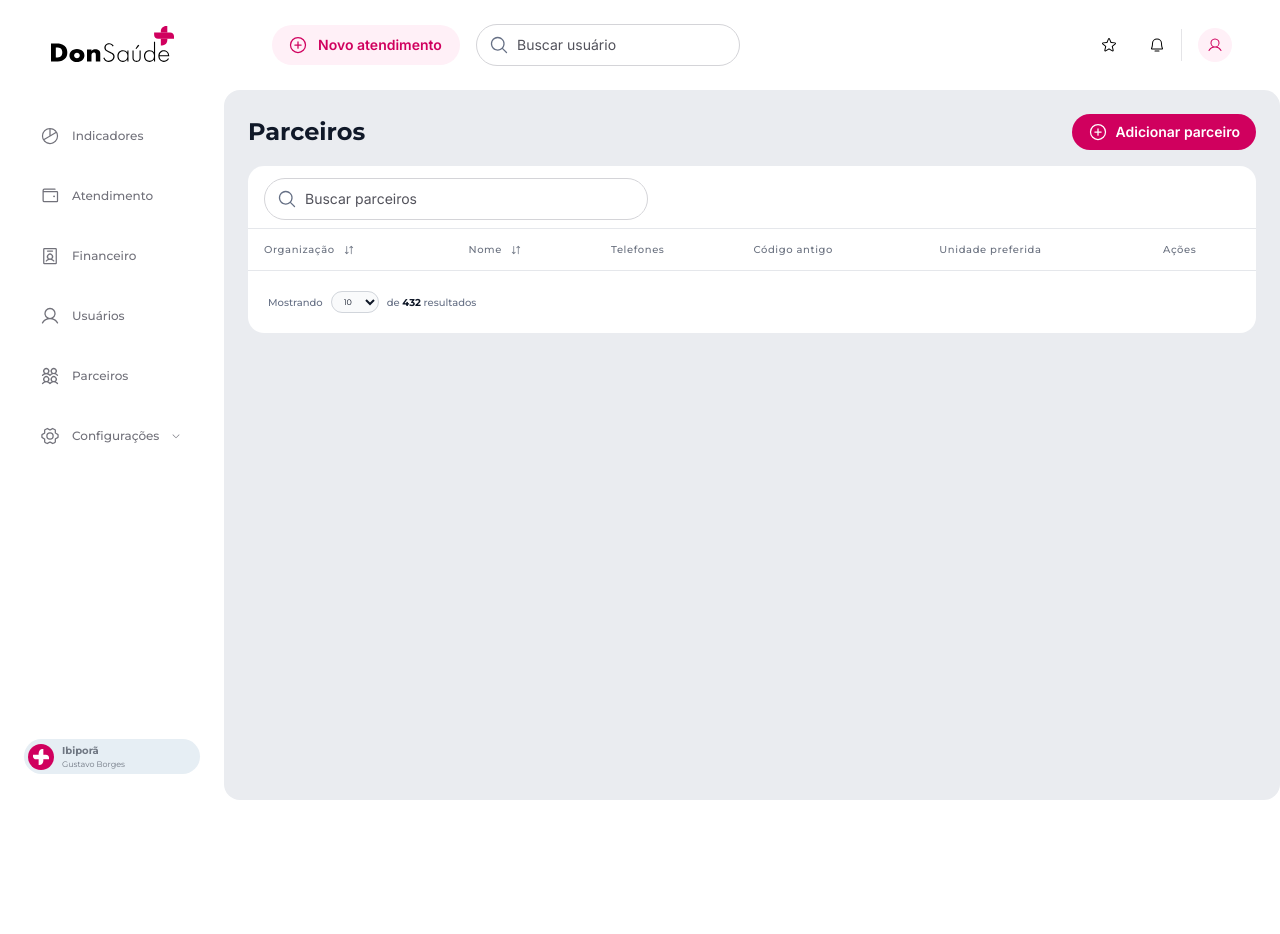
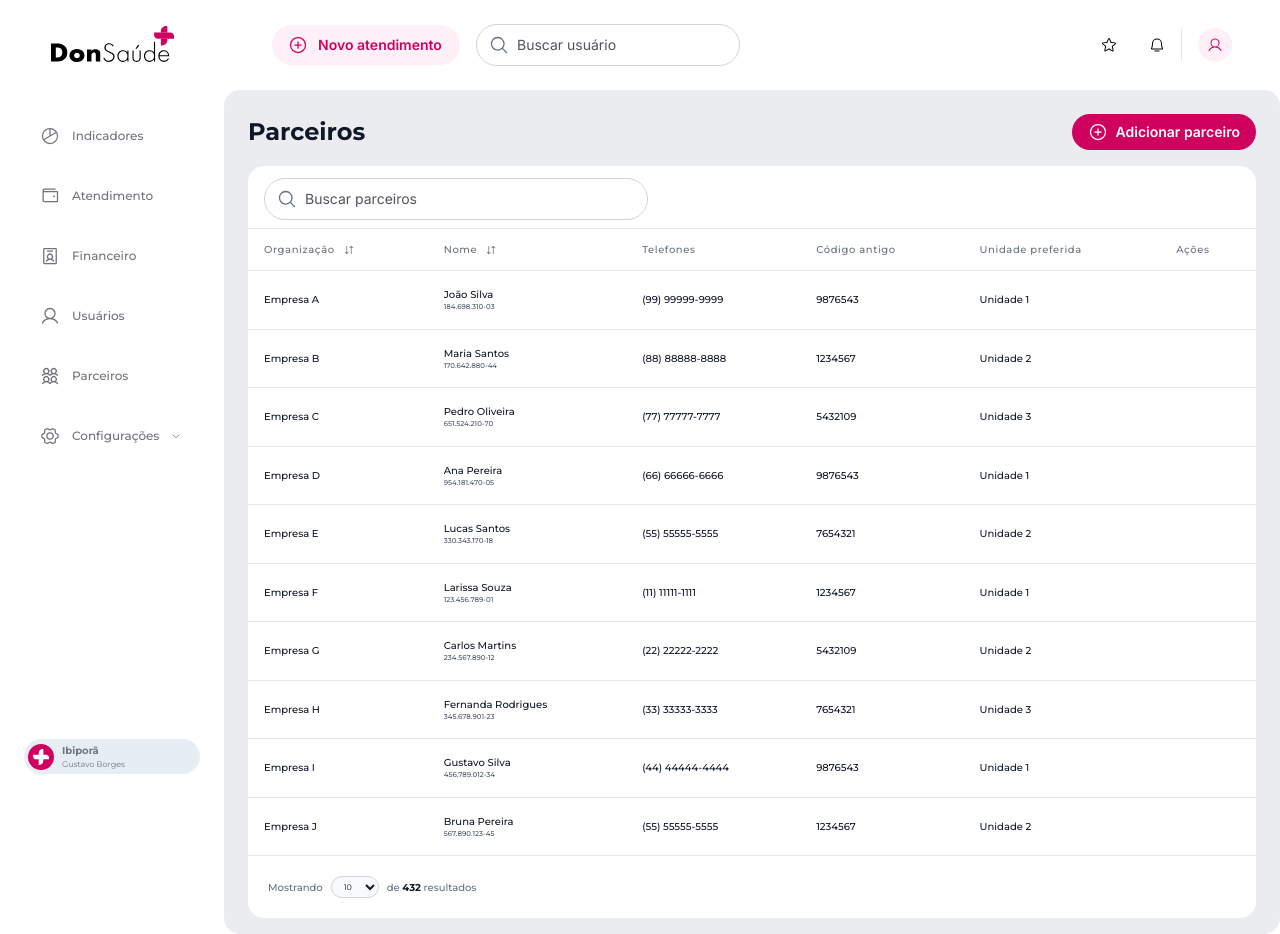
Before and after one commit to MateusJSouza/teste-donSaude, a React (Vite) app in the folder front/: page / in a window 1280 px wide. Before the commit the page ends 800 px from the top, so only its background shows below. Built offline with nearby package versions, Linux system fonts and the light colour scheme.

Commit message:
feat: :recycle: add mock data and renaming variable

```diff
--- a/front/src/app/view/components/ListPartners.tsx
+++ b/front/src/app/view/components/ListPartners.tsx
@@ -1,7 +1,7 @@
 import { PlusCircle } from '@phosphor-icons/react'
 import { Link } from 'react-router-dom'
 
-import { partners } from '../../../mocks/partners'
+import { partner } from '../../../mocks/partner'
 
 import { Button } from './Button'
 import { columns } from './Table/Partners/columns'
@@ -23,7 +23,7 @@ export function ListPartners() {
         </Button>
       </div>
 
-      <PartnerDataTable columns={columns} data={partners} />
+      <PartnerDataTable columns={columns} data={partner} />
     </>
   )
 }
--- a/front/src/app/view/components/Table/Partners/columns.tsx
+++ b/front/src/app/view/components/Table/Partners/columns.tsx
@@ -1,7 +1,7 @@
 import { ArrowsDownUp } from '@phosphor-icons/react'
 import { ColumnDef } from '@tanstack/react-table'
 
-import { Partner } from '../../../../../mocks/partners'
+import { Partner } from '../../../../../mocks/partner'
 import { formatIdentity } from '../../../../utils/formatIdentity'
 import { formatPhone } from '../../../../utils/formatPhone'
 
--- a/front/src/mocks/mockData.ts
+++ /dev/null
@@ -1,42 +0,0 @@
-export const mockData = [
-  {
-    organization: 'Empresa A',
-    name: 'João Silva',
-    identityNumber: '18469831003',
-    cellphone: '99999999999',
-    oldCode: 9876543,
-    preferredUnit: 'Unidade 1',
-  },
-  {
-    organization: 'Empresa B',
-    name: 'Maria Santos',
-    identityNumber: '17064288044',
-    cellphone: '88888888888',
-    oldCode: 1234567,
-    preferredUnit: 'Unidade 2',
-  },
-  {
-    organization: 'Empresa C',
-    name: 'Pedro Oliveira',
-    identityNumber: '65152421070',
-    cellphone: '77777777777',
-    oldCode: 5432109,
-    preferredUnit: 'Unidade 3',
-  },
-  {
-    organization: 'Empresa D',
-    name: 'Ana Pereira',
-    identityNumber: '95418147005',
-    cellphone: '66666666666',
-    oldCode: 9876543,
-    preferredUnit: 'Unidade 1',
-  },
-  {
-    organization: 'Empresa E',
-    name: 'Lucas Santos',
-    identityNumber: '33034317018',
-    cellphone: '55555555555',
-    oldCode: 7654321,
-    preferredUnit: 'Unidade 2',
-  },
-]
--- /dev/null
+++ b/front/src/mocks/partner.ts
@@ -0,0 +1,164 @@
+export const partner = [
+  {
+    organization: 'Empresa A',
+    name: 'João Silva',
+    identityNumber: '18469831003',
+    cellphone: '99999999999',
+    oldCode: 9876543,
+    preferredUnit: 'Unidade 1',
+  },
+  {
+    organization: 'Empresa B',
+    name: 'Maria Santos',
+    identityNumber: '17064288044',
+    cellphone: '88888888888',
+    oldCode: 1234567,
+    preferredUnit: 'Unidade 2',
+  },
+  {
+    organization: 'Empresa C',
+    name: 'Pedro Oliveira',
+    identityNumber: '65152421070',
+    cellphone: '77777777777',
+    oldCode: 5432109,
+    preferredUnit: 'Unidade 3',
+  },
+  {
+    organization: 'Empresa D',
+    name: 'Ana Pereira',
+    identityNumber: '95418147005',
+    cellphone: '66666666666',
+    oldCode: 9876543,
+    preferredUnit: 'Unidade 1',
+  },
+  {
+    organization: 'Empresa E',
+    name: 'Lucas Santos',
+    identityNumber: '33034317018',
+    cellphone: '55555555555',
+    oldCode: 7654321,
+    preferredUnit: 'Unidade 2',
+  },
+  {
+    organization: 'Empresa F',
+    name: 'Larissa Souza',
+    identityNumber: '12345678901',
+    cellphone: '11111111111',
+    oldCode: 1234567,
+    preferredUnit: 'Unidade 1',
+  },
+  {
+    organization: 'Empresa G',
+    name: 'Carlos Martins',
+    identityNumber: '23456789012',
+    cellphone: '22222222222',
+    oldCode: 5432109,
+    preferredUnit: 'Unidade 2',
+  },
+  {
+    organization: 'Empresa H',
+    name: 'Fernanda Rodrigues',
+    identityNumber: '34567890123',
+    cellphone: '33333333333',
+    oldCode: 7654321,
+    preferredUnit: 'Unidade 3',
+  },
+  {
+    organization: 'Empresa I',
+    name: 'Gustavo Silva',
+    identityNumber: '45678901234',
+    cellphone: '44444444444',
+    oldCode: 9876543,
+    preferredUnit: 'Unidade 1',
+  },
+  {
+    organization: 'Empresa J',
+    name: 'Bruna Pereira',
+    identityNumber: '56789012345',
+    cellphone: '55555555555',
+    oldCode: 1234567,
+    preferredUnit: 'Unidade 2',
+  },
+  {
+    organization: 'Empresa K',
+    name: 'Miguel Costa',
+    identityNumber: '67890123456',
+    cellphone: '66666666666',
+    oldCode: 9876543,
+    preferredUnit: 'Unidade 1',
+  },
+  {
+    organization: 'Empresa L',
+    name: 'Sofia Rodrigues',
+    identityNumber: '78901234567',
+    cellphone: '77777777777',
+    oldCode: 1234567,
+    preferredUnit: 'Unidade 2',
+  },
+  {
+    organization: 'Empresa M',
+    name: 'Thiago Silva',
+    identityNumber: '89012345678',
+    cellphone: '88888888888',
+    oldCode: 5432109,
+    preferredUnit: 'Unidade 3',
+  },
+  {
+    organization: 'Empresa N',
+    name: 'Vanessa Oliveira',
+    identityNumber: '90123456789',
+    cellphone: '99999999999',
+    oldCode: 9876543,
+    preferredUnit: 'Unidade 1',
+  },
+  {
+    organization: 'Empresa O',
+    name: 'William Martins',
+    identityNumber: '01234567890',
+    cellphone: '00000000000',
+    oldCode: 1234567,
+    preferredUnit: 'Unidade 2',
+  },
+  {
+    organization: 'Empresa P',
+    name: 'Yasmin Costa',
+    identityNumber: '12345678901',
+    cellphone: '11111111111',
+    oldCode: 5432109,
+    preferredUnit: 'Unidade 3',
+  },
+  {
+    organization: 'Empresa Q',
+    name: 'Yuri Rodrigues',
+    identityNumber: '23456789012',
+    cellphone: '22222222222',
+    oldCode: 9876543,
+    preferredUnit: 'Unidade 1',
+  },
+  {
+    organization: 'Empresa R',
+    name: 'Enzo Silva',
+    identityNumber: '34567890123',
+    cellphone: '33333333333',
+    oldCode: 1234567,
+    preferredUnit: 'Unidade 2',
+  },
+  {
+    organization: 'Empresa S',
+    name: 'Gabriel Oliveira',
+    identityNumber: '45678901234',
+    cellphone: '44444444444',
+    oldCode: 5432109,
+    preferredUnit: 'Unidade 3',
+  },
+  {
+    organization: 'Empresa T',
+    name: 'Isabella Costa',
+    identityNumber: '56789012345',
+    cellphone: '55555555555',
+    oldCode: 9876543,
+    preferredUnit: 'Unidade 1',
+  },
+]
+
+export type Partner = (typeof partner)[number]
```
